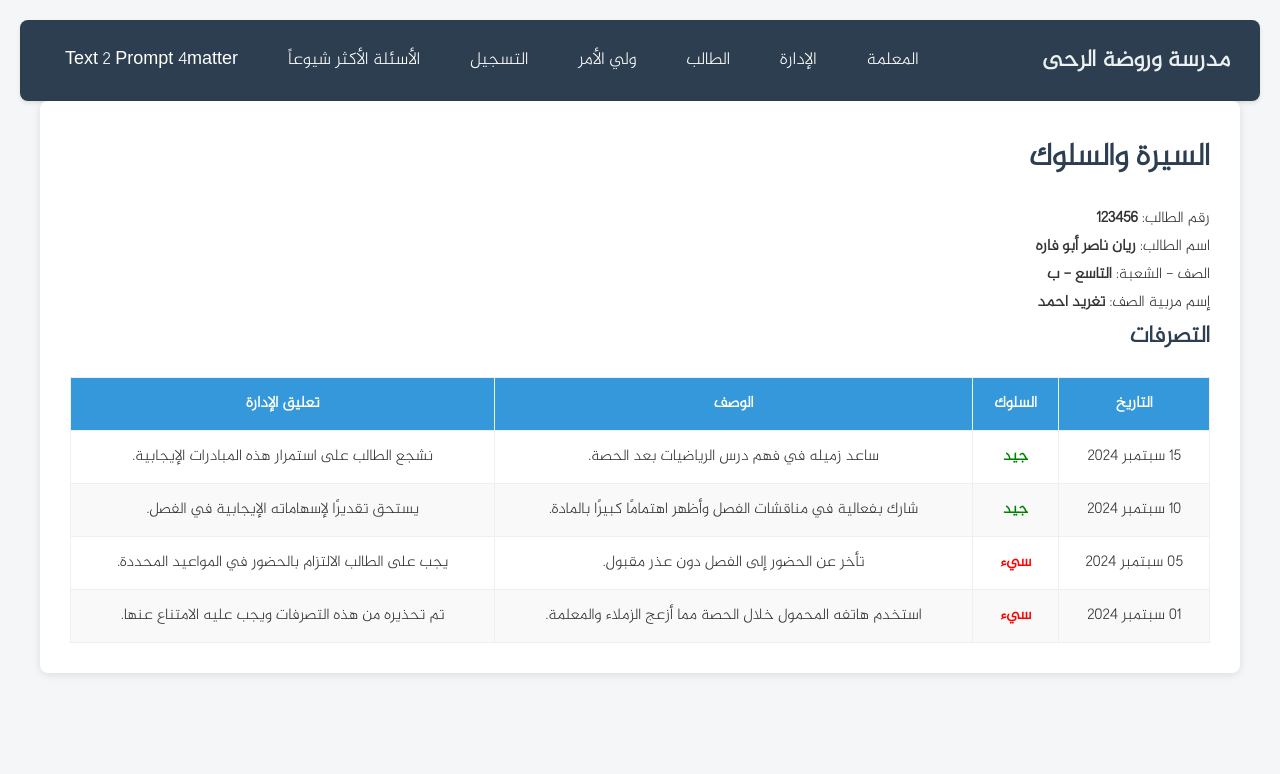
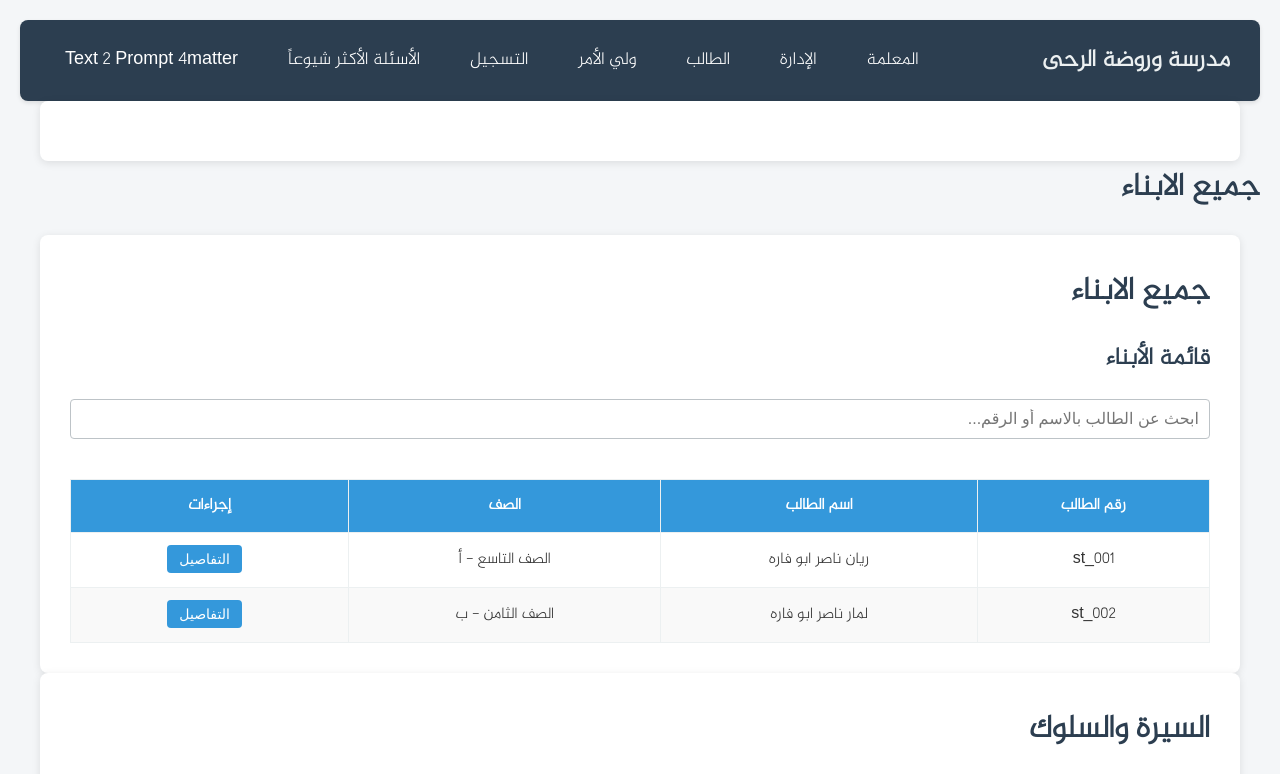
Before and after one commit to nasserAF/rahaschool, a website: page public/demo/student_conduct.html in a window 1280 px wide. Shown: the top 774 px of the page. Drawn offline with Linux system fonts and the light colour scheme; files whose address does not match are found by name.

Commit message:
Update student_conduct.html

```diff
--- a/public/demo/student_conduct.html
+++ b/public/demo/student_conduct.html
@@ -12,6 +12,46 @@
 <body>
     <!-- شريط التنقل -->
     <div id="navbar-placeholder"></div>
+
+    <!--           قائمة الابناء            -->
+    <div class="container"></div>
+        <h1>جميع الابناء</h1>
+        <div class="container">
+            <h1>جميع الابناء</h1>
+            <!-- عرض قائمة المعلمات -->
+            <h2>قائمة الأبناء</h2>
+            <input type="text" id="searchInput" placeholder="ابحث عن الطالب بالاسم أو الرقم..." class="search-input">
+            <table id="teachersTable" class="table">
+                <thead>
+                    <tr>
+                        <th>رقم الطالب</th>
+                        <th>اسم الطالب</th>
+                        <th>الصف</th>
+                        <!-- إضافة عمود الصفوف -->
+                        <th>إجراءات</th>
+                    </tr>
+                </thead>
+                <tbody>
+                    <tr>
+                        <td>st_001</td>
+                        <td>ريان ناصر ابو فاره</td>
+                        <td>الصف التاسع - أ</td>
+                        <td>
+                            <button class="btn btn-primary edit-btn" data-id="t_001">التفاصيل</button>
+                        </td>
+                    </tr>
+                    <tr>
+                        <td>st_002</td>
+                        <td>لمار ناصر ابو فاره</td>
+                        <td>الصف الثامن - ب</td>
+                        <td>
+                            <button class="btn btn-primary edit-btn" data-id="t_002">التفاصيل</button>
+                        </td>
+                    </tr>
+                </tbody>
+            </table>
+        </div>
+        <!--           نهاية قائمة الابناء            -->
 
     <div class="container">
         <h1>السيرة والسلوك</h1>
```
